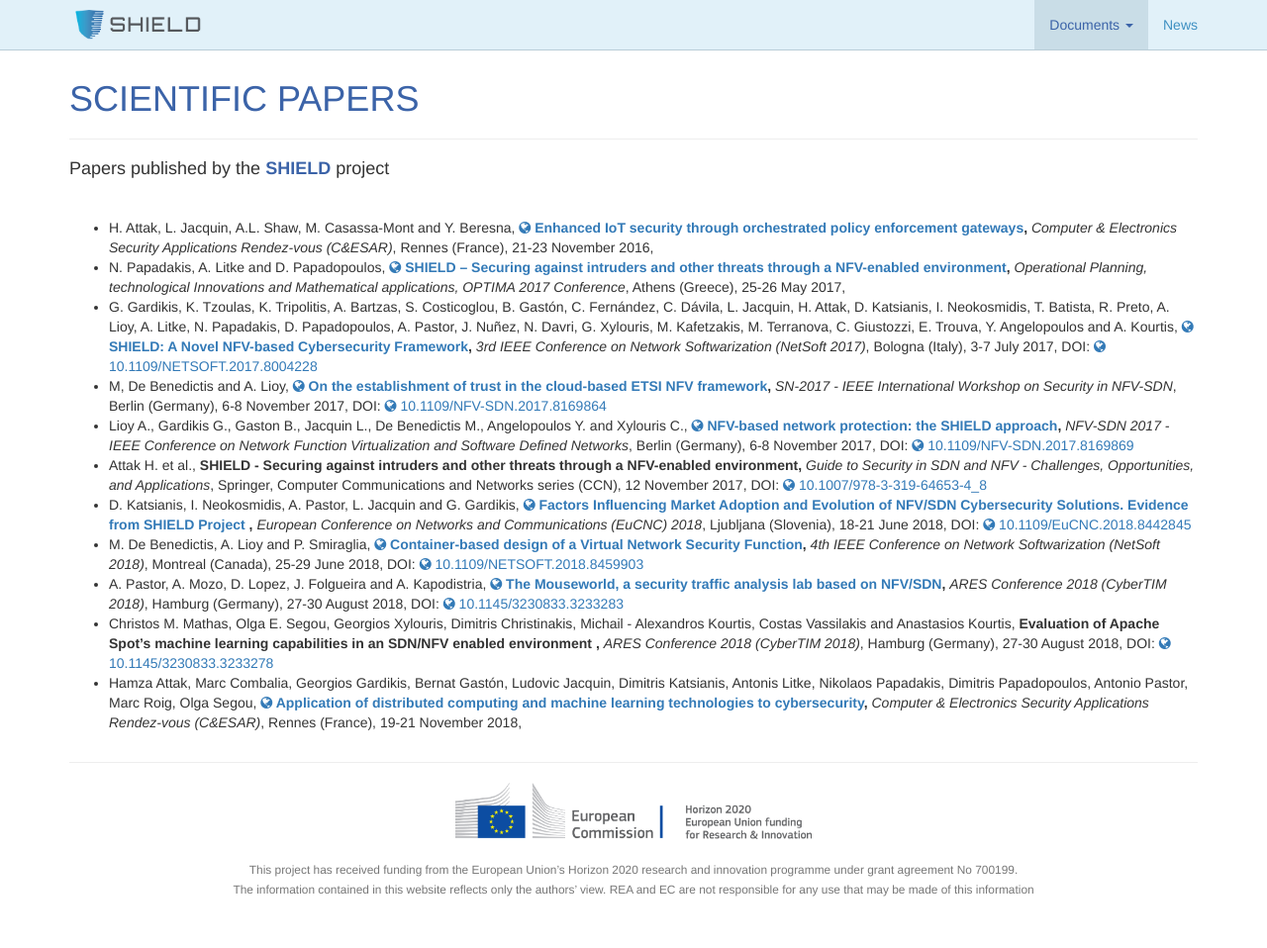
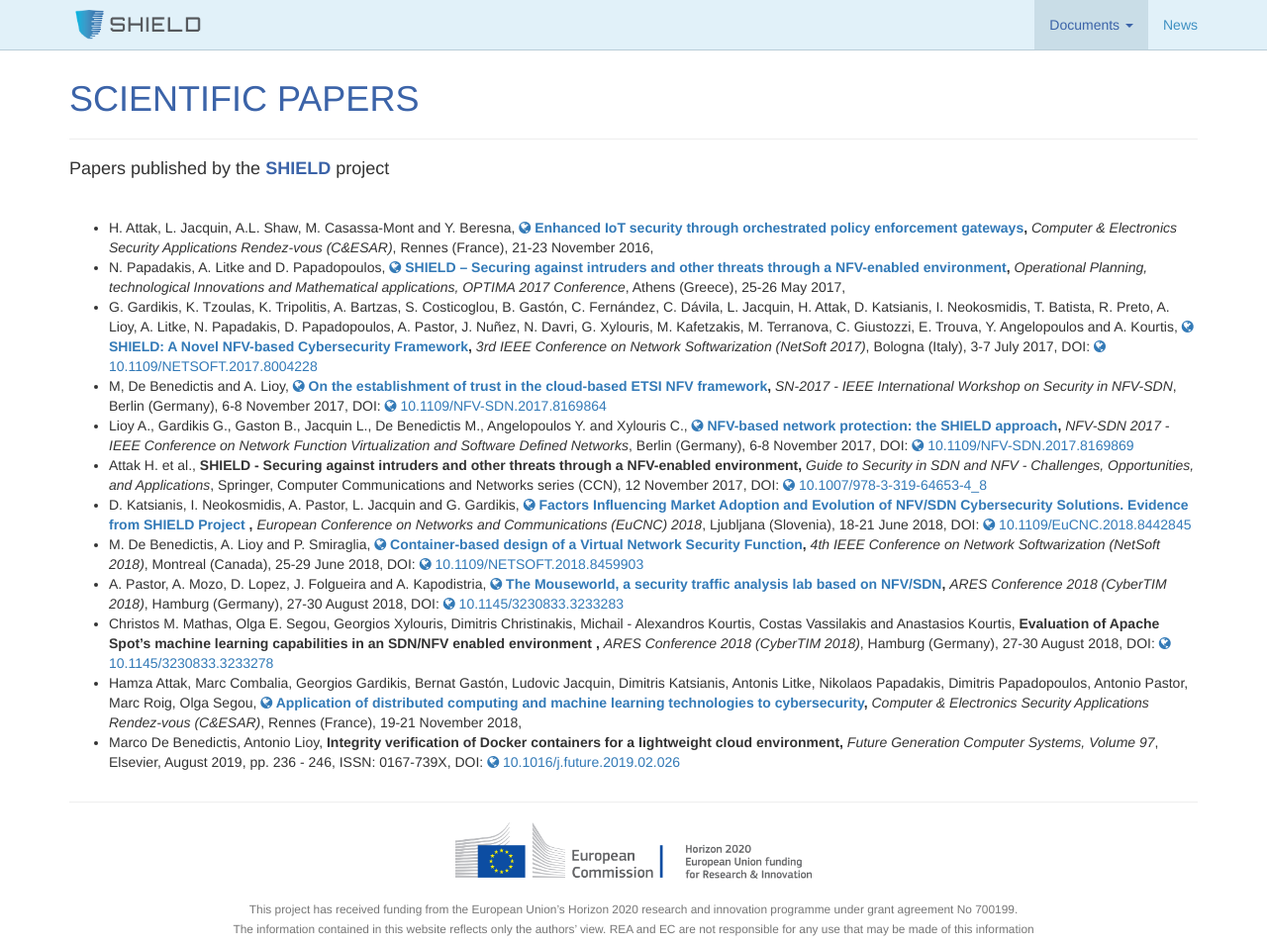
Before and after one commit to torsec/shield-h2020, a Jekyll site: the page built from documents/scientific-papers.md, in a window 1280 px wide and 958 px high. Shown: the whole window at 99% size. Built offline with Jekyll 4.4.1, drawn with Linux system fonts in a browser that asks for light colours; comment, search, counter and statistics services are not loaded.

Commit message:
Added FGCS paper

```diff
--- a/_data/documents/scientific-papers.yaml
+++ b/_data/documents/scientific-papers.yaml
@@ -107,3 +107,13 @@
   file: CESAR2018_paper.pdf
   issn:
   doi:
+
+- title: "Integrity verification of Docker containers for a lightweight cloud environment"
+  authors: Marco De Benedictis, Antonio Lioy
+  date: August 2019
+  how: Future Generation Computer Systems, Volume 97
+  where: Elsevier
+  pages: 236 - 246
+  file:
+  issn: 0167-739X
+  doi: 10.1016/j.future.2019.02.026
```
